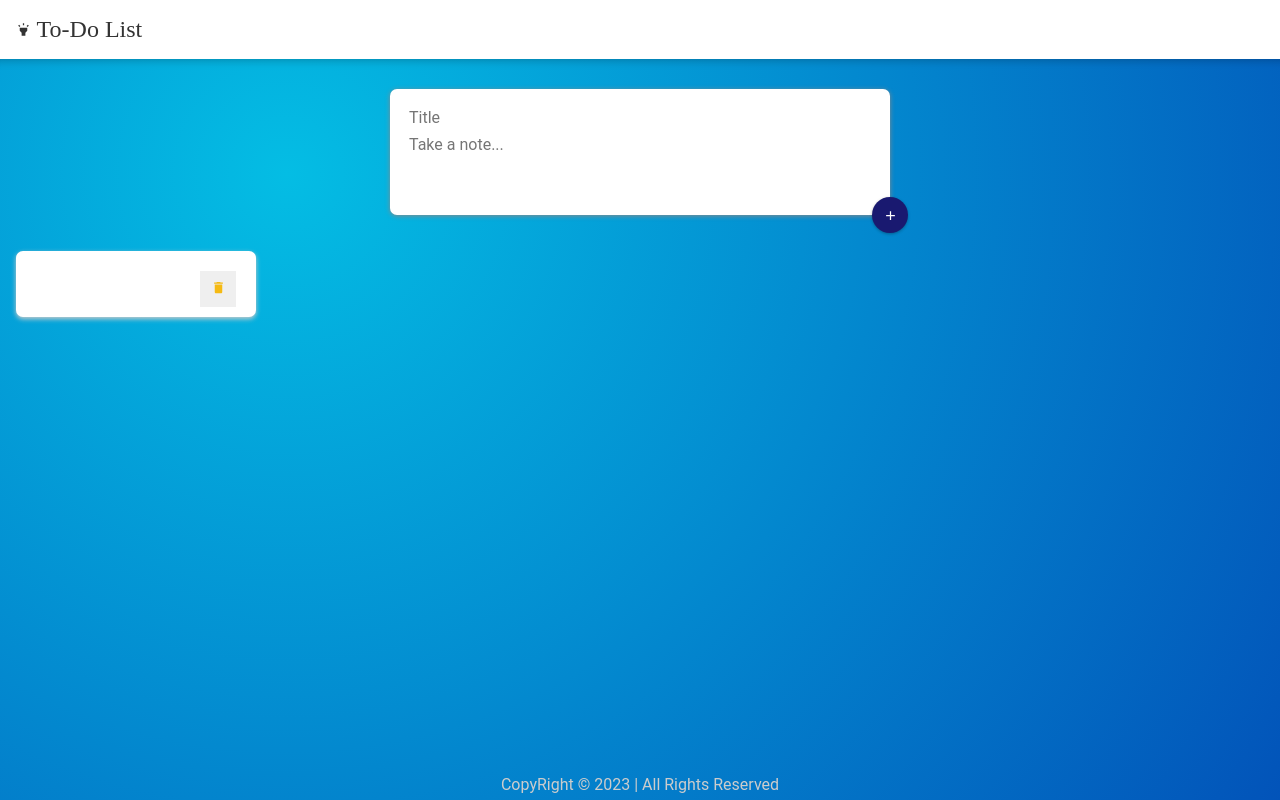
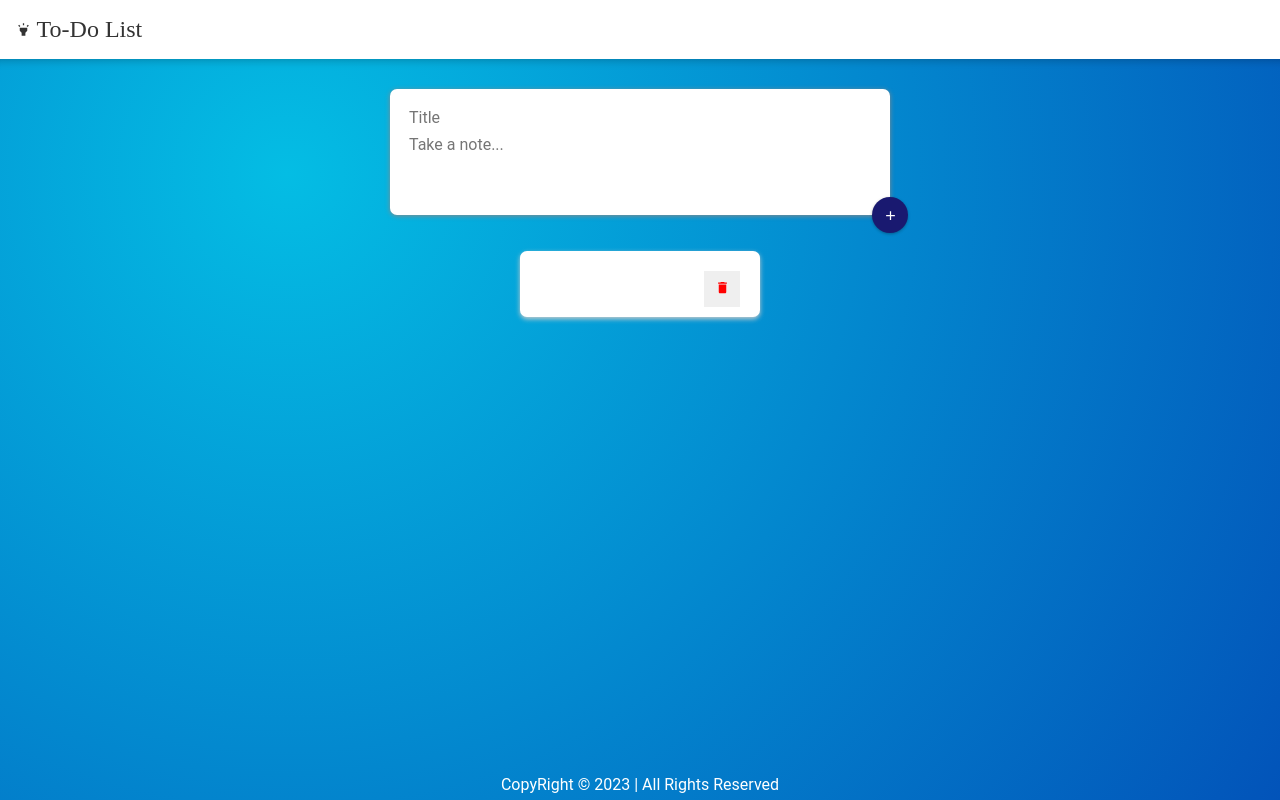
Before and after one commit to sergio-usma/todo-list-react, a React (Create React App) app: page / in a window 1280 px wide. Both pictures are taken after a click on the button 890 px from the left and 215 px from the top of the page. Built offline with nearby package versions, Linux system fonts and the light colour scheme; the HTML template or start-up script is replaced by a standard one.

Commit message:
Add styles to the card wrapper

```diff
--- a/src/App.css
+++ b/src/App.css
@@ -59,6 +59,14 @@ form.create-note button:hover {
     background-color: #1a1a1a;
 }
 
+.notes__wrapper {
+width: 100%;
+    margin: 0 auto;
+    display: flex;
+    flex-wrap: wrap;
+    justify-content: center;
+}
+
 .note {
     background: #fff;
     border-radius: 7px;
@@ -83,7 +91,7 @@ form.create-note button:hover {
     position: relative;
     float: right;
     margin-right: 10px;
-    color: #f5ba13;
+    color: red;
     border: none;
     width: 36px;
     height: 36px;
@@ -100,5 +108,5 @@ footer {
 }
 
 footer p {
-    color: #ccc;
+    color: white;
 }
--- a/src/App.js
+++ b/src/App.js
@@ -27,6 +27,7 @@ function deleteNote (id) {
     <div className="App">
       <Header />
         <CreateArea onAdd={addNote}/>
+        <div className="notes__wrapper">
         {notes.map((noteItem, index) => {
             return (
                 <Note
@@ -38,6 +39,7 @@ function deleteNote (id) {
                 />
             )}
         )}
+        </div>
         <Footer />
     </div>
   );
```
